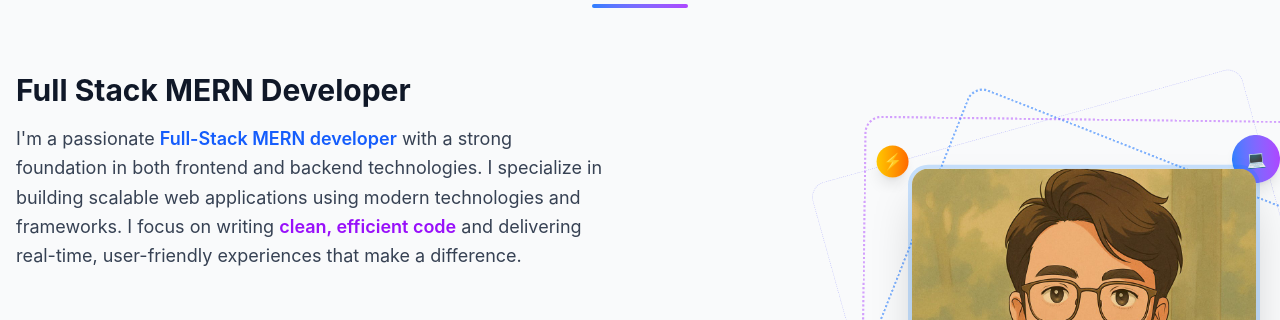
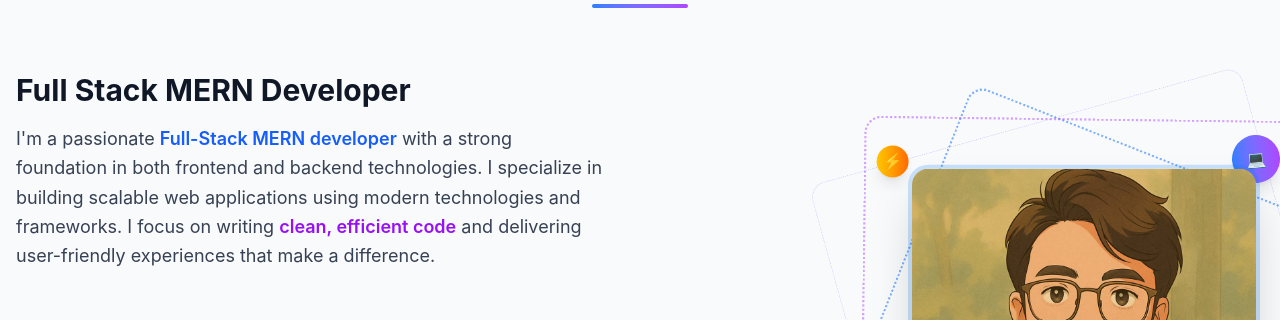
Before and after one commit to rithin-rajpoot/rithin.portfolio, a Next.js app: page / in a window 1280 px wide. Shown: the part 920-1240 px from the top of the page. Built offline with nearby package versions, Linux system fonts and the light colour scheme.

Commit message:
Solved a minor spelling in about section

```diff
--- a/src/app/components/About.tsx
+++ b/src/app/components/About.tsx
@@ -190,7 +190,7 @@ const About = () => {
                   <span className="font-semibold text-purple-600 dark:text-purple-400">
                     clean, efficient code
                   </span>{" "}
-                  and delivering real-time, user-friendly experiences that make
+                  and delivering user-friendly experiences that make
                   a difference.
                 </p>
               </div>
```
